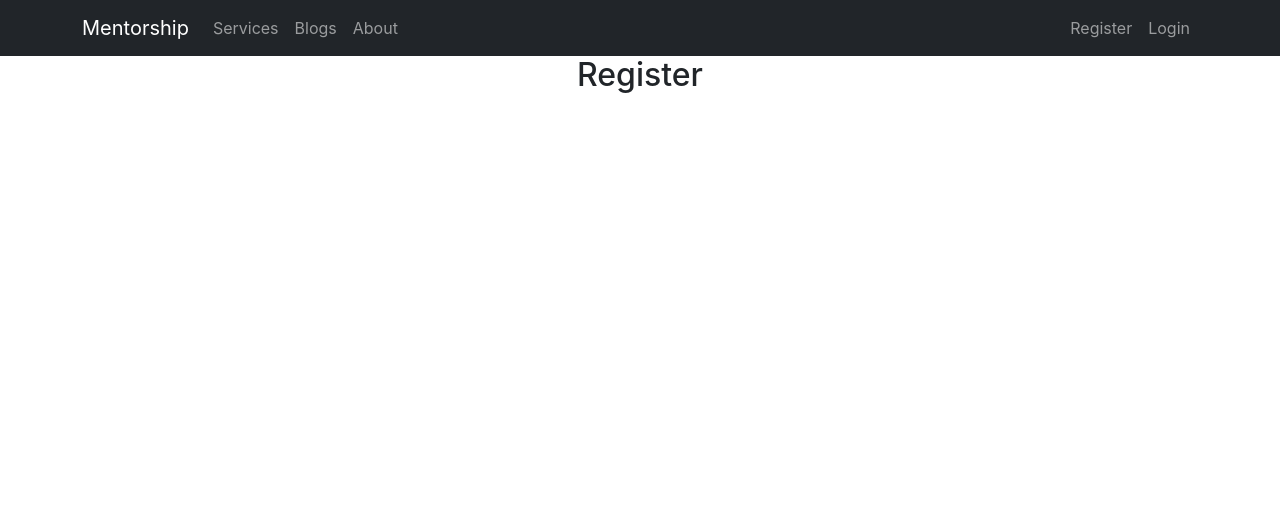
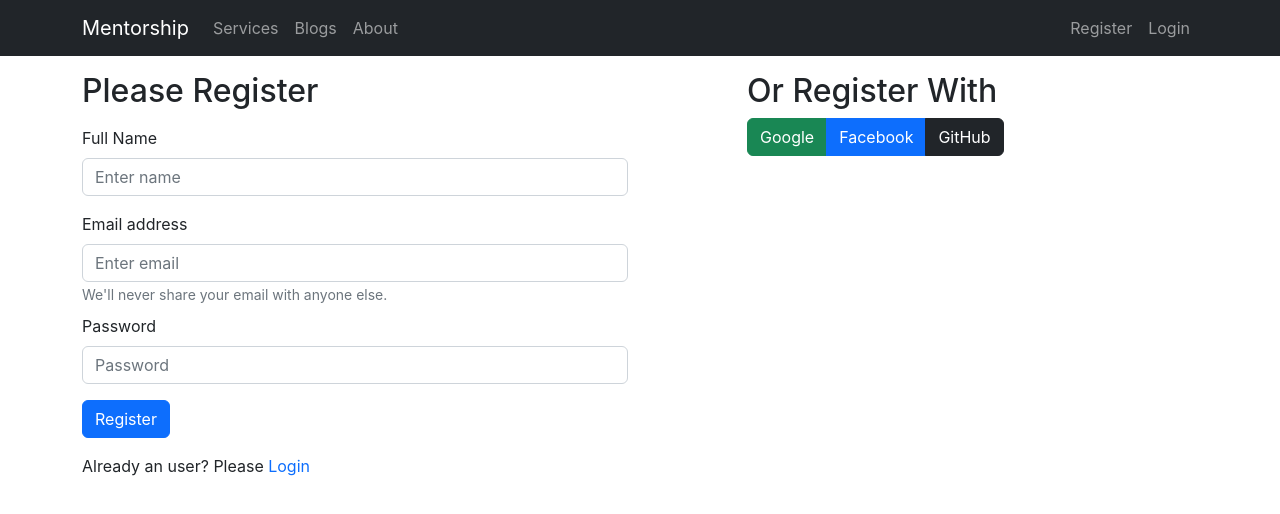
Before and after one commit to nafisfuad/independent-service-provider, a React (Create React App) app: page /register in a window 1280 px wide. Shown: the top 514 px of the page. Built offline with nearby package versions, Linux system fonts and the light colour scheme; no server answers.

Commit message:
reset password and verification

```diff
--- a/package.json
+++ b/package.json
@@ -3,6 +3,10 @@
   "version": "0.1.0",
   "private": true,
   "dependencies": {
+    "@fortawesome/fontawesome-svg-core": "^6.1.1",
+    "@fortawesome/free-regular-svg-icons": "^6.1.1",
+    "@fortawesome/free-solid-svg-icons": "^6.1.1",
+    "@fortawesome/react-fontawesome": "^0.1.18",
     "@testing-library/jest-dom": "^5.16.4",
     "@testing-library/react": "^13.3.0",
     "@testing-library/user-event": "^13.5.0",
@@ -14,6 +18,7 @@
     "react-firebase-hooks": "^5.0.3",
     "react-router-dom": "^6.3.0",
     "react-scripts": "5.0.1",
+    "react-toastify": "^9.0.4",
     "web-vitals": "^2.1.4"
   },
   "scripts": {
--- a/src/Pages/Login/Login/Login.js
+++ b/src/Pages/Login/Login/Login.js
@@ -1,8 +1,14 @@
+import { async } from '@firebase/util';
 import React, { useRef } from 'react';
-import { Button, Form } from 'react-bootstrap';
-import { useSignInWithEmailAndPassword } from 'react-firebase-hooks/auth';
+import { Button, Col, Container, Form, Row, Toast } from 'react-bootstrap';
+import { useSendPasswordResetEmail, useSignInWithEmailAndPassword } from 'react-firebase-hooks/auth';
 import { Link, useLocation, useNavigate } from 'react-router-dom';
 import auth from '../../../firebase.init';
+import SocialLogin from '../SocialLogin/SocialLogin';
+
+import { ToastContainer, toast } from 'react-toastify';
+
+import 'react-toastify/dist/ReactToastify.css';
 
 const Login = () => {
     const emailRef = useRef('');
@@ -14,6 +20,8 @@ const Login = () => {
         loading,
         error,
     ] = useSignInWithEmailAndPassword(auth);
+
+    const [sendPasswordResetEmail, sending, resetError] = useSendPasswordResetEmail(auth);
 
     const location = useLocation();
     const navigate = useNavigate();
@@ -28,12 +36,22 @@ const Login = () => {
         signInWithEmailAndPassword(email, password);
     }
 
+    const resetPassword = async () => {
+        const email = emailRef.current.value;
+        if (email) {
+            await sendPasswordResetEmail(email);
+            toast('Email sent.');
+        }
+    }
+
     if (user) {
         navigate(from, { replace: true });
     }
 
     return (
-        <div className='w-25 mx-auto text-start'>
+        <Container className='text-start mt-3'>
+            <Row>
+                <Col sm={12} lg={6}>
                     <h2>Please Login</h2>
                     <Form onSubmit={login} className="my-3">
                         <Form.Group className="mb-3" controlId="formBasicEmail">
@@ -50,8 +68,15 @@ const Login = () => {
                         </Button>
                     </Form>
                     <p>New to Mentorship? <Link className='text-decoration-none' to='/register'>Register here</Link></p>
-
-        </div>
+                    <p>Forgot password? <Button onClick={resetPassword} className='py-1' variant='primary'>Reset</Button></p>
+                    <ToastContainer />
+                </Col>
+                <Col sm={12} lg={{ span: 5, offset: 1 }}>
+                    <h2>Or Login With</h2>
+                    <SocialLogin></SocialLogin>
+                </Col>
+            </Row>
+        </Container>
     );
 };
 
--- a/src/Pages/Login/Register/Register.js
+++ b/src/Pages/Login/Register/Register.js
@@ -1,10 +1,87 @@
-import React from 'react';
+import React, { useRef } from 'react';
+import { Button, Col, Container, Form, Row } from 'react-bootstrap';
+import { useCreateUserWithEmailAndPassword, useUpdateProfile } from 'react-firebase-hooks/auth';
+import { Link, useNavigate } from 'react-router-dom';
+import auth from '../../../firebase.init';
+import Loading from '../../Shared/Loading/Loading';
+import SocialLogin from '../SocialLogin/SocialLogin';
 
 const Register = () => {
+    const nameRef = useRef('');
+    const emailRef = useRef('');
+    const passwordRef = useRef('');
+    const navigate = useNavigate();
+
+    let errorMessage;
+
+    const [
+        createUserWithEmailAndPassword,
+        user,
+        loading,
+        error,
+    ] = useCreateUserWithEmailAndPassword(auth, { sendEmailVerification: true });
+
+    const [updateProfile, updating, updateError] = useUpdateProfile(auth);
+
+    if (loading || updating) {
+        return <Loading></Loading>;
+    }
+
+    if (user) {
+        navigate('/');
+    }
+
+    const register = async event => {
+        event.preventDefault();
+        const displayName = nameRef.current.value;
+        const email = emailRef.current.value;
+        const password = passwordRef.current.value;
+        await createUserWithEmailAndPassword(email, password);
+        await updateProfile({ displayName });
+    }
+
+    if (error) {
+        errorMessage = `<p>${error?.message}</p>`;
+    }
+
     return (
-        <div>
-            <h2>Register</h2>
-        </div>
+        <Container className='text-start mt-3'>
+            <Row>
+                <Col sm={12} lg={6}>
+
+                    <h2>Please Register</h2>
+                    <Form onSubmit={register} className="my-3">
+                        <Form.Group className="mb-3" controlId="formBasicName">
+                            <Form.Label>Full Name</Form.Label>
+                            <Form.Control ref={nameRef} type="text" placeholder="Enter name" required />
+                        </Form.Group>
+
+                        <Form.Group className="mb-2" controlId="formBasicEmail">
+                            <Form.Label>Email address</Form.Label>
+                            <Form.Control ref={emailRef} type="email" placeholder="Enter email" required />
+                            <Form.Text className="text-muted">
+                                We'll never share your email with anyone else.
+                            </Form.Text>
+                        </Form.Group>
+
+                        <Form.Group className="mb-3" controlId="formBasicPassword">
+                            <Form.Label>Password</Form.Label>
+                            <Form.Control ref={passwordRef} type="password" placeholder="Password" required />
+                        </Form.Group>
+                        {errorMessage}
+                        <Button variant="primary" type="submit">
+                            Register
+                        </Button>
+                    </Form>
+                    <p>Already an user? Please <Link className='text-decoration-none' to='/login'>Login</Link></p>
+                </Col>
+                <Col sm={12} lg={{ span: 5, offset: 1 }}>
+                    <h2>Or Register With</h2>
+                    <SocialLogin></SocialLogin>
+                </Col>
+            </Row>
+
+        </Container>
     );
 };
 
--- /dev/null
+++ b/src/Pages/Login/SocialLogin/SocialLogin.js
@@ -0,0 +1,14 @@
+import React from 'react';
+import { Button, ButtonGroup } from 'react-bootstrap';
+
+const SocialLogin = () => {
+    return (
+        <ButtonGroup aria-label="Basic example">
+            <Button variant="success">Google</Button>
+            <Button variant="primary">Facebook</Button>
+            <Button variant="dark">GitHub</Button>
+        </ButtonGroup>
+    );
+};
+
+export default SocialLogin;
```
Also changed, not shown: src/Pages/Home/Services/Services.js (deleted, +0 -11 lines), src/Pages/Login/Toast/Toast.js (added, +16 -0 lines), public/services.json (deleted), 1 other file (tests, documents, lock files or other folders). Lines whose indentation alone changed are shown as unchanged.
